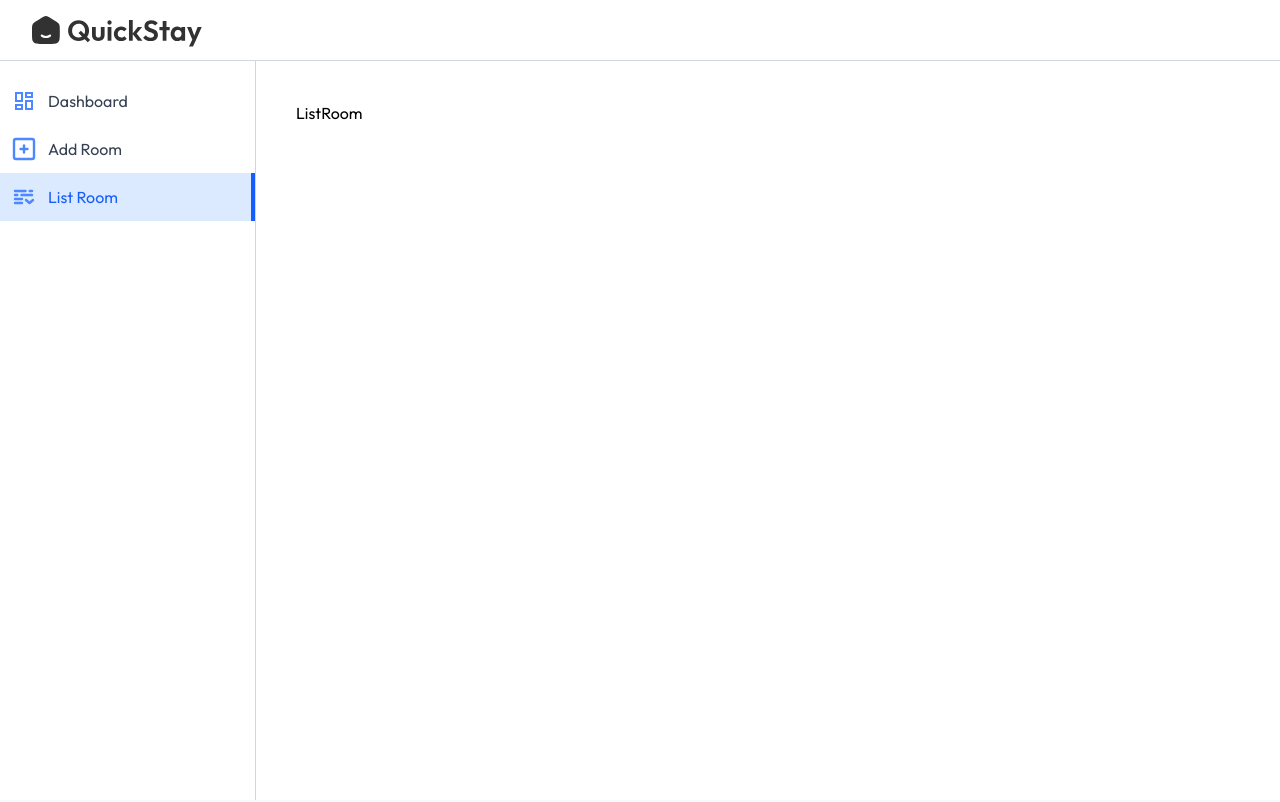
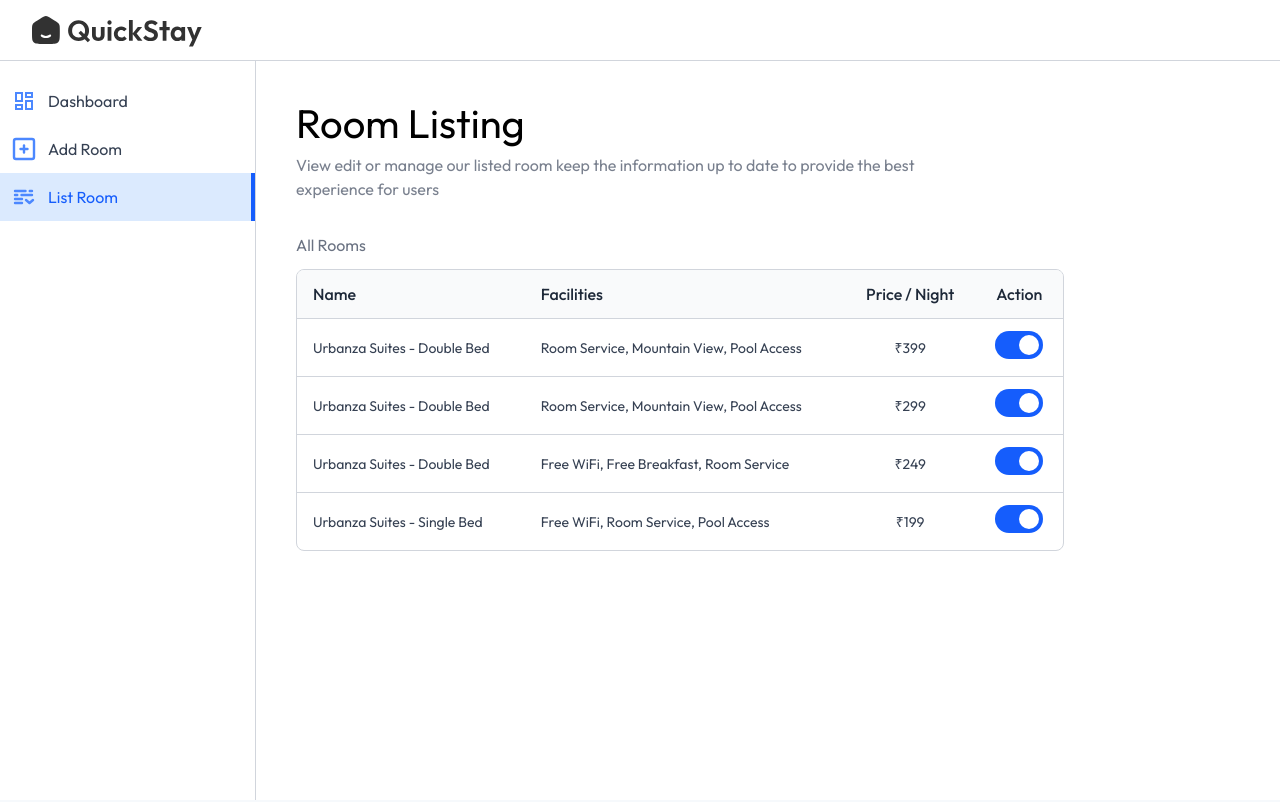
Before and after one commit to PriteshBhuravane/Hotel_Booking_App, a React (Vite) app in the folder client/: page /owner/list-room in a window 1280 px wide. Shown: the top 802 px of the page. Built offline with nearby package versions, Linux system fonts and the light colour scheme; a web font is replaced by a local one.

Commit message:
completed all frontend

```diff
--- a/client/src/pages/hotelOwner/ListRoom.jsx
+++ b/client/src/pages/hotelOwner/ListRoom.jsx
@@ -1,9 +1,69 @@
-import React from 'react'
+import React, { useState } from "react";
+import { roomsDummyData } from "../../assets/assets";
+import Title from "../../componenets/Title";
 
 const ListRoom = () => {
+  const [rooms, setRooms] = useState(roomsDummyData);
   return (
-    <div>ListRoom</div>
-  )
-}
+    <div>
+      <Title
+        title="Room Listing"
+        align="left"
+        font="outfit"
+        subtitle="View edit or manage our listed room keep the information up to date to provide the best experience for users"
+      />
 
-export default ListRoom
+      <p className=" text-gray-500 mt-8">All Rooms</p>
+      <div className=" w-full max-w-3xl text-left border border-gray-300 rounded-lg overflow-y-scroll max-h-80 mt-3">
+        <table className="w-full ">
+          <thead className="bg-gray-50">
+            <tr>
+              <th className="py-3 px-4 font-medium text-gray-800">Name</th>
+              <th className="py-3 px-4 font-medium text-gray-800 max-sm:hidden">
+                Facilities
+              </th>
+              <th className="py-3 px-4 font-medium text-gray-800 text-center">
+                Price / Night{" "}
+              </th>
+              <th className="py-3 px-4 font-medium text-gray-800 text-center">
+                Action
+              </th>
+            </tr>
+          </thead>
+          <tbody className="text-sm">
+            {rooms.map((item, index) => (
+              <tr key={index}>
+                <td className="py-3 px-4 text-gray-700 border-t border-gray-300">
+                  {item.hotel.name} - {item.roomType}
+                </td>
+
+                <td className="py-3 px-4 text-gray-700 border-t border-gray-300 max-sm:hidden">
+                  {item.amenities.join(", ")}
+                </td>
+
+                <td className="py-3 px-4 text-gray-700 border-t border-gray-300 text-center">
+                  ₹{item.pricePerNight}
+                </td>
+
+                <td className="py-3 px-4 border-t border-gray-300 text-sm text-red-500 text-center">
+                  <label className="relative inline-flex items-center cursor-pointer text-gray-900 gap-3">
+                    <input
+                      type="checkbox"
+                      className="sr-only peer"
+                      checked={item.isAvailable}
+                      onChange={() => toggleAvailability(item.id)} // You can replace this with your actual handler
+                    />
+                    <div className="w-12 h-7 bg-slate-300 rounded-full peer peer-checked:bg-blue-600 transition-colors duration-200"></div>
+                    <span className="dot absolute left-1 top-1 w-5 h-5 bg-white rounded-full transition-transform duration-200 ease-in-out peer-checked:translate-x-5"></span>
+                  </label>
+                </td>
+              </tr>
+            ))}
+          </tbody>
+        </table>
+      </div>
+    </div>
+  );
+};
+
+export default ListRoom;
```
